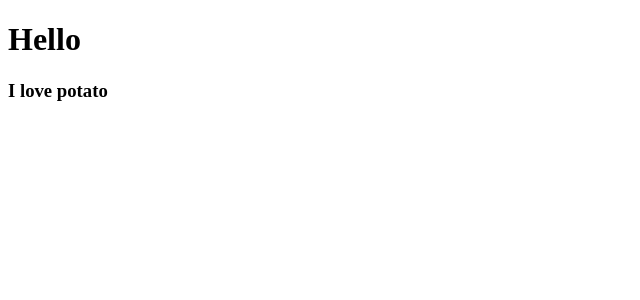
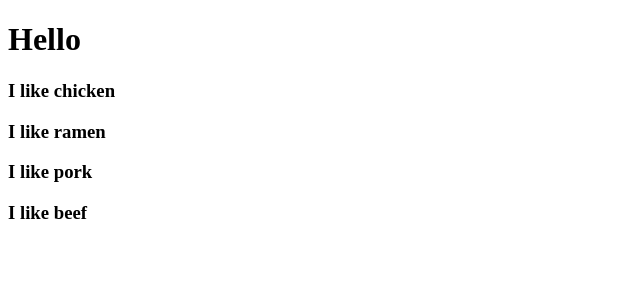
Before and after one commit to helious23/movie_app_2021, a React (Create React App) app: page / in a window 1280 px wide. Shown: the top 300 px of the page, without its empty margins (0-640 px from the left). Built offline with nearby package versions, Linux system fonts and the light colour scheme.

Commit message:
#2.1 Reusable Components with JSX + PROPS

```diff
--- a/src/App.js
+++ b/src/App.js
@@ -1,9 +1,14 @@
-import Potato from "./Potato";
+function Food({ fav }) {
+  return <h3>I like {fav}</h3>;
+}
 function App() {
   return (
     <div>
       <h1>Hello</h1>
-      <Potato />
+      <Food fav="chicken" />
+      <Food fav="ramen" />
+      <Food fav="pork" />
+      <Food fav="beef" />
     </div>
   );
 }
--- a/src/Potato.js
+++ /dev/null
@@ -1,5 +0,0 @@
-function Potato() {
-  return <h3>I love potato</h3>;
-}
-
-export default Potato;
```
